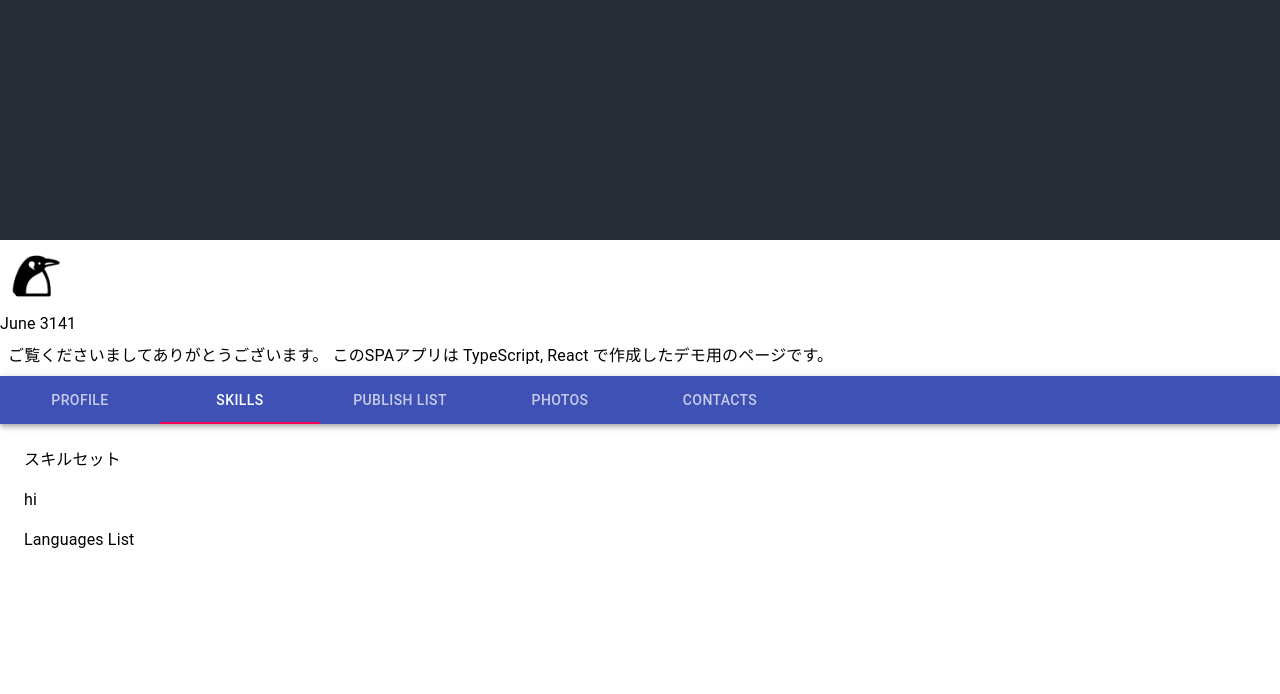
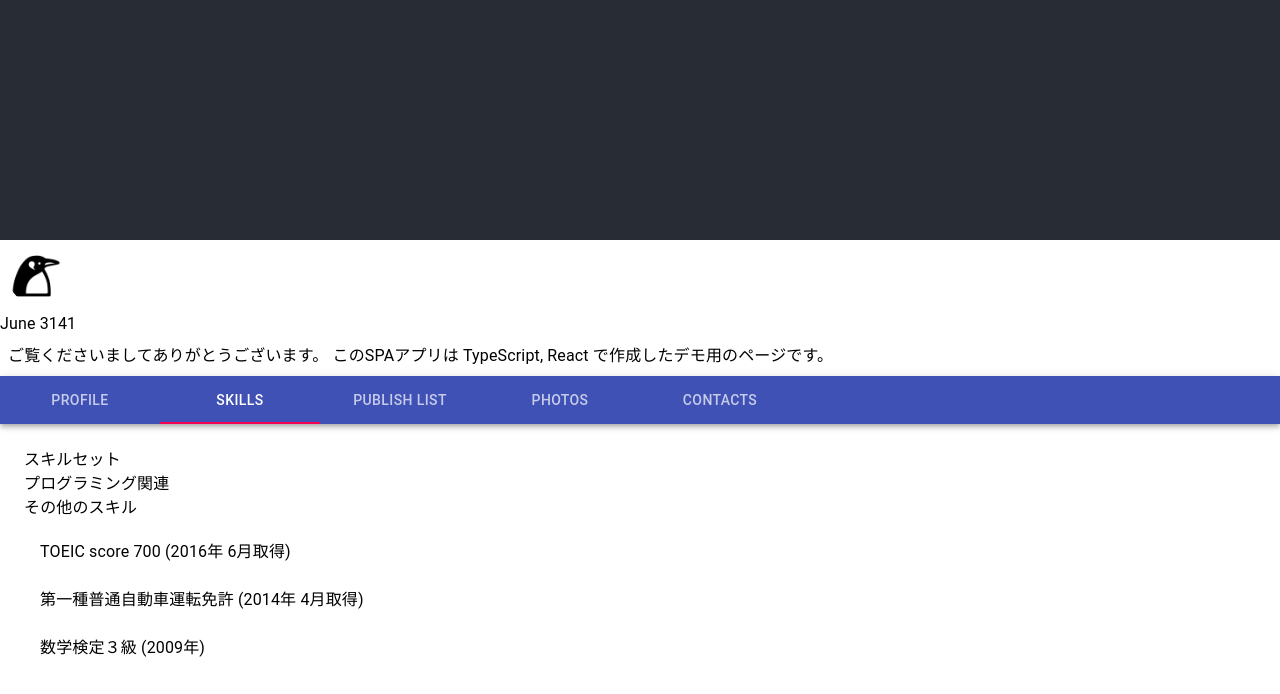
Before and after one commit to June3141/portfolio-react.github.io, a React (Create React App) app: page / in a window 1280 px wide. Both pictures are taken after a click on the tab "SKILLS". Shown: the top 694 px of the page. Built offline with nearby package versions, Linux system fonts and the light colour scheme.

Commit message:
コンテンツの追加

```diff
--- a/src/components/Skills/Languages.tsx
+++ /dev/null
@@ -1,5 +0,0 @@
-import React from 'react';
-
-export const Languages: React.FC = () => {
-  return <p> Languages List </p>;
-};
--- /dev/null
+++ b/src/components/Skills/OtherSkills.tsx
@@ -0,0 +1,26 @@
+import React from 'react';
+import List from '@material-ui/core/List';
+import ListItem from '@material-ui/core/ListItem';
+import ListItemText from '@material-ui/core/ListItemText';
+import { Typography } from '@material-ui/core';
+
+const skillData: Array<{ name: string }> = [
+  { name: 'TOEIC score 700 (2016年 6月取得)' },
+  { name: '第一種普通自動車運転免許 (2014年 4月取得)' },
+  { name: '数学検定３級 (2009年)' },
+];
+
+export const OtherSkills: React.FC = () => {
+  return (
+    <div className="OtherSkills">
+      <Typography> その他のスキル </Typography>
+      <List>
+        {skillData.map((item) => (
+          <ListItem>
+            <ListItemText> {item.name} </ListItemText>
+          </ListItem>
+        ))}
+      </List>
+    </div>
+  );
+};
--- a/src/components/Skills/ProgramingSkills.tsx
+++ b/src/components/Skills/ProgramingSkills.tsx
@@ -1,12 +1,10 @@
+import { Typography } from '@material-ui/core';
 import React from 'react';
-
-import { Languages } from './Languages';
 
 export const ProgramingSkills: React.FC = () => {
   return (
     <div className="ProgramingSkills">
-      <p> hi </p>
-      <Languages />
+      <Typography> プログラミング関連 </Typography>
     </div>
   );
 };
--- a/src/pages/Skills.tsx
+++ b/src/pages/Skills.tsx
@@ -1,13 +1,15 @@
 import React from 'react';
+import { Typography } from '@material-ui/core';
 
 import { ProgramingSkills } from '../components/Skills/ProgramingSkills';
-import { Typography } from '@material-ui/core';
+import { OtherSkills } from 'src/components/Skills/OtherSkills';
 
 export const Skills: React.FC = () => {
   return (
     <div className="Skilss">
       <Typography>スキルセット</Typography>
       <ProgramingSkills />
+      <OtherSkills />
     </div>
   );
 };
```
